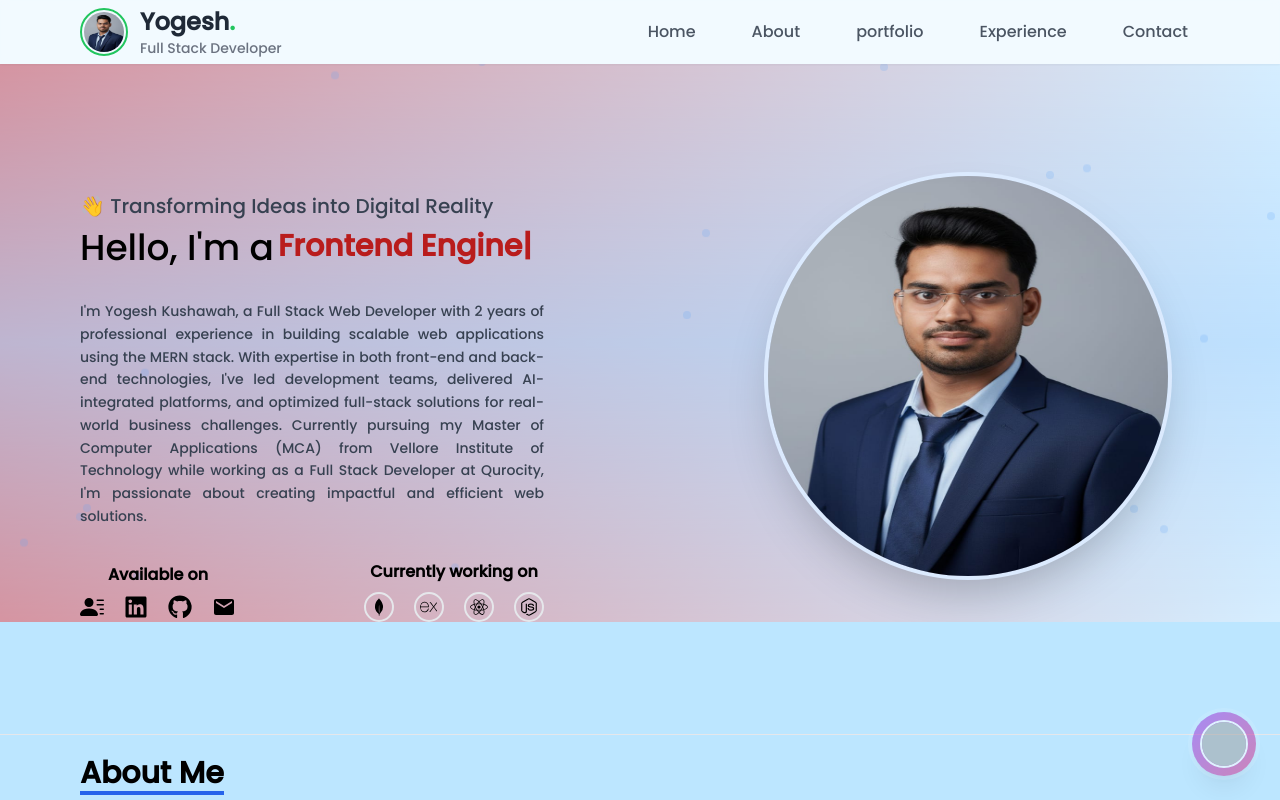
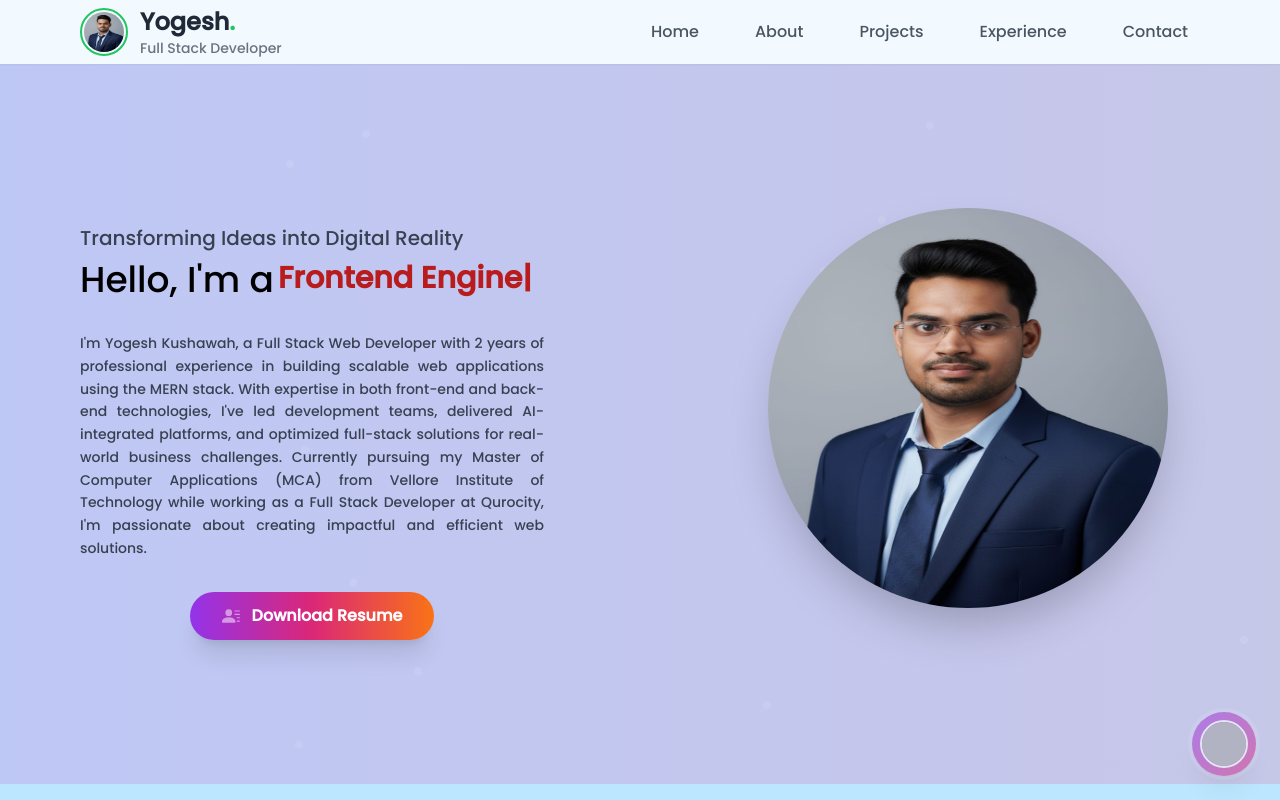
Before and after one commit to yogeshmasaistudent/yogeshmasaistudent.github.io, a React (Vite) app: page / in a window 1280 px wide. Shown: the top 800 px of the page. Built offline with nearby package versions, Linux system fonts and the light colour scheme; grey boxes are pictures that could not be loaded.

Commit message:
changes done

```diff
--- a/src/components/Contact.jsx
+++ b/src/components/Contact.jsx
@@ -39,7 +39,7 @@ function Contact() {
 
 
   return (
-    <div name="Contact" className="min-h-screen w-full bg-gradient-to-br from-slate-50 via-blue-50 to-indigo-50 py-8 sm:py-16 px-4">
+    <div name="Contact" className="min-h-screen w-full to-indigo-50 py-8 sm:py-16 px-4">
       <div className="max-w-6xl mx-auto">
         {/* Header */}
         <div className="text-center mb-8 sm:mb-12">
--- a/src/components/Footer.jsx
+++ b/src/components/Footer.jsx
@@ -5,7 +5,8 @@ function Footer() {
   return (
     <>
       <hr />
-      <footer className="py-12">
+      <footer className="py-12 bg-gradient-to-t from-blue-200 to-purple-200 text-gray-800">
+
         <div className="max-w-screen-2xl container mx-auto px-4 md:px-20">
           <div className=" flex flex-col items-center justify-center">
             <div className="flex space-x-4">
--- a/src/components/Home.jsx
+++ b/src/components/Home.jsx
@@ -1,9 +1,6 @@
 import React, { useEffect, useState } from "react";
 import pic from "../assets/photo.jpg";
 import { BsFillPersonLinesFill } from "react-icons/bs";
-import { MdEmail } from "react-icons/md";
-import { FaLinkedin, FaGithub, FaReact, FaNodeJs } from "react-icons/fa";
-import { SiMongodb, SiExpress } from "react-icons/si";
 import { ReactTyped } from "react-typed";
 import ChateBot from "./ChateBot/ChateBot";
 
@@ -15,52 +12,47 @@ function Home() {
     setIsVisible(true);
   }, []);
 
-  // Voice greeting function
+  const resumeUrl = "/resume.pdf";
+
   const speakGreeting = () => {
     if ("speechSynthesis" in window && !isMuted) {
       const synth = window.speechSynthesis;
       const utterance = new SpeechSynthesisUtterance(
         "Hi! I'm Yogesh's virtual assistant. Ask me anything about his skills, projects, or work experience!"
       );
-
       const voices = synth.getVoices();
       const voice = voices.find((voice) => voice.lang === "en-US");
-      if (voice) {
-        utterance.voice = voice;
-      }
-
+      if (voice) utterance.voice = voice;
       utterance.pitch = 1;
       utterance.rate = 1;
       utterance.volume = 1;
-
       synth.speak(utterance);
     }
   };
 
   useEffect(() => {
-    if (!("speechSynthesis" in window)) {
-      console.warn("Web Speech API is not supported in this browser.");
-      return;
-    }
-
+    if (!("speechSynthesis" in window)) return;
     const handleUserInteraction = () => {
-      if (!isMuted) {
-        speakGreeting();
-      }
+      if (!isMuted) speakGreeting();
       window.removeEventListener("click", handleUserInteraction);
     };
-
     window.addEventListener("click", handleUserInteraction);
-
-    return () => {
-      window.removeEventListener("click", handleUserInteraction);
-    };
+    return () => window.removeEventListener("click", handleUserInteraction);
   }, [isMuted]);
 
-  const toggleMute = () => {
-    setIsMuted((prev) => !prev);
-    if (isMuted) {
-      speakGreeting();
+  const handleResumeClick = () => {
+    try {
+      window.open(resumeUrl, "_blank", "noopener,noreferrer");
+    } catch {}
+    try {
+      const a = document.createElement("a");
+      a.href = resumeUrl;
+      a.download = "Yogesh_Kushawah_Resume.pdf";
+      document.body.appendChild(a);
+      a.click();
+      document.body.removeChild(a);
+    } catch (err) {
+      console.error("Download failed", err);
     }
   };
 
@@ -68,58 +60,38 @@ function Home() {
     <>
       <div
         name="Home"
-        className="max-w-screen-2xl container mx-auto px-4 md:px-20 my-28 relative overflow-hidden mt-16"
+        className="relative max-w-screen-2xl container mx-auto px-4 md:px-20 my-28 mt-16 overflow-hidden min-h-[90vh] py-16"
       >
-        {/* Animated background gradients */}
-        <div className="absolute inset-0 bg-gradient-to-r from-red-500 to-blue-50 opacity-50">
-          <div className="absolute inset-0 animate-pulse bg-gradient-to-b from-transparent via-blue-300 to-transparent opacity-200"></div>
-        </div>
+        {/* Animated gradient background for hero */}
+        <div className="absolute inset-0 -z-10 bg-gradient-to-r from-purple-500 via-pink-500 to-orange-400 animate-gradientFlow opacity-20"></div>
 
-        {/* Floating particles effect */}
-        <div className="absolute inset-0 overflow-hidden">
-          {[...Array(20)].map((_, i) => (
+        {/* Floating soft particles */}
+        <div className="absolute inset-0 overflow-hidden pointer-events-none">
+          {[...Array(15)].map((_, i) => (
             <div
               key={i}
-              className="absolute h-2 w-2 bg-blue-400 rounded-full opacity-20 animate-float"
+              className="absolute h-2 w-2 bg-white rounded-full opacity-10 animate-float"
               style={{
                 left: `${Math.random() * 100}%`,
                 top: `${Math.random() * 100}%`,
-                animationDelay: `${Math.random() * 5}s`,
-                animationDuration: `${10 + Math.random() * 5}s`,
+                animationDelay: `${Math.random() * 6}s`,
+                animationDuration: `${8 + Math.random() * 6}s`,
               }}
             ></div>
           ))}
         </div>
 
-        {/* Visual Greeting with fade-in animation */}
-        <div
-          className={`text-center mb-8 transition-opacity duration-1000 ${isVisible ? "opacity-100" : "opacity-0"
-            }`}
-        >
-          {/* <p className="text-lg text-red-900 hover:text-gray-800 duration-100">
-            👋 Hi, welcome to Yogesh WebSite.
-          </p> */}
-          {!("speechSynthesis" in window) && (
-            <p className="text-sm text-red-500">
-              (Voice greeting not supported in this browser.)
-            </p>
-          )}
-
-        </div>
-
         <div className="flex flex-col md:flex-row relative z-10">
           <div
-            className={`md:w-1/2 mt-12 md:mt-24 space-y-2 order-2 md:order-1 transition-all duration-1000 ${isVisible
-              ? "translate-x-0 opacity-100"
-              : "-translate-x-full opacity-0"
-              }`}
+            className={`md:w-1/2 mt-12 md:mt-24 space-y-2 order-2 md:order-1 transition-all duration-1000 ${
+              isVisible ? "translate-x-0 opacity-100" : "-translate-x-full opacity-0"
+            }`}
           >
             <span className="text-xl text-gray-700 font-medium">
-              👋 Transforming Ideas into Digital Reality
+              Transforming Ideas into Digital Reality
             </span>
             <div className="flex space-x-1 text-2xl md:text-4xl">
               <h1>Hello, I'm a </h1>
-
               <ReactTyped
                 className="text-red-700 font-bold text-xl sm:text-2xl md:text-3xl"
                 strings={[
@@ -134,24 +106,6 @@ function Home() {
                 backSpeed={50}
                 loop={true}
               />
-
-              {/* <ReactTyped
-  className="text-red-700 font-bold text-xl sm:text-2xl md:text-3xl whitespace-nowrap overflow-hidden"
-  strings={[
-    "Software Engineer",
-    "MERN Developer",
-    "Frontend Engineer",
-    "Backend Engineer",
-    "Full Stack Dev",
-    "AI Enthusiast",
-    ,
-  ]}
-  typeSpeed={40}
-  backSpeed={50}
-  loop={true}
-/> */}
-
-
             </div>
             <br />
             <p className="text-sm md:text-md text-justify text-gray-700 leading-relaxed hover:text-gray-900 transition-colors duration-300">
@@ -160,67 +114,75 @@ function Home() {
               Currently pursuing my Master of Computer Applications (MCA) from Vellore Institute of Technology while working as a Full Stack Developer at Qurocity, I'm passionate about creating impactful and efficient web solutions.
             </p>
             <br />
-            <div className="flex flex-col items-center md:flex-row justify-between space-y-6 md:space-y-0">
-              <div className="space-y-2">
-                <h1 className="font-bold text-center">Available on</h1>
-                <ul className="flex space-x-5">
-                  {[
-                    { Icon: BsFillPersonLinesFill, href: "/resume.pdf" },
-                    {
-                      Icon: FaLinkedin,
-                      href: "https://www.linkedin.com/in/yogeshkushawah/",
-                    },
-                    { Icon: FaGithub, href: "https://github.com/yogeshmasaistudent" },
-                    {
-                      Icon: MdEmail,
-                      href: "https://mail.google.com/mail/?view=cm&to=kushawahyogesh93@gmail.com",
-                    },
-                  ].map(({ Icon, href }, index) => (
-                    <li
-                      key={index}
-                      className="transform hover:scale-125 transition-transform duration-300"
-                    >
-                      <a href={href} target="_blank" rel="noopener noreferrer">
-                        <Icon className="text-2xl cursor-pointer hover:text-blue-600" />
-                      </a>
-                    </li>
-                  ))}
-                </ul>
-              </div>
-              <div className="space-y-2">
-                <h1 className="font-bold text-center">Currently working on</h1>
-                <div className="flex space-x-5">
-                  {[SiMongodb, SiExpress, FaReact, FaNodeJs].map(
-                    (Icon, index) => (
-                      <Icon
-                        key={index}
-                        className="text-2xl md:text-3xl transform hover:scale-125 transition-all duration-300 hover:text-blue-600 rounded-full border-[2px] cursor-pointer hover:border-blue-600 p-1"
-                      />
-                    )
-                  )}
-                </div>
-              </div>
+            <div className="flex justify-center">
+              <button
+                onClick={handleResumeClick}
+                className="group relative inline-flex items-center gap-3 px-8 py-3 rounded-full font-semibold shadow-xl transform transition-all duration-300
+                           bg-gradient-to-r from-purple-600 via-pink-600 to-orange-500 text-white hover:scale-110 hover:shadow-2xl focus:outline-none focus:ring-0"
+                aria-label="Download and open resume"
+              >
+                <BsFillPersonLinesFill className="text-lg animate-pulse" />
+                <span className="whitespace-nowrap">Download Resume</span>
+
+                {/* Shine animation on hover */}
+                <span
+                  aria-hidden
+                  className="absolute inset-0 rounded-full bg-gradient-to-r from-white/20 to-transparent opacity-0 group-hover:opacity-100 blur-lg transition-opacity duration-700"
+                ></span>
+              </button>
             </div>
           </div>
+
           <div
-            className={`md:w-1/2 md:ml-48 md:mt-20 mt-8 order-1 transition-all duration-1000 ${isVisible
-              ? "translate-x-0 opacity-100"
-              : "translate-x-full opacity-0"
-              }`}
+            className={`md:w-1/2 md:ml-48 md:mt-20 mt-8 order-1 transition-all duration-1000 ${
+              isVisible ? "translate-x-0 opacity-100" : "translate-x-full opacity-0"
+            }`}
           >
             <div className="flex justify-center items-center">
               <img
                 src={pic}
-                className="rounded-full w-64 h-64 md:w-[400px] md:h-[400px] transform hover:scale-105 transition-all duration-500 shadow-2xl hover:shadow-3xl ring-4 ring-blue-100 hover:ring-blue-300"
-                alt="Vivek's Profile"
+                className="rounded-full w-64 h-64 md:w-[400px] md:h-[400px] transform hover:scale-105 transition-all duration-500 shadow-2xl"
+                alt="Yogesh's Profile"
               />
             </div>
-
           </div>
         </div>
+
         <ChateBot />
       </div>
-      <hr />
+
+      {/* Gradient animation & particles CSS */}
+      <style jsx>{`
+        @keyframes gradientFlow {
+          0% {
+            background-position: 0% 50%;
+          }
+          50% {
+            background-position: 100% 50%;
+          }
+          100% {
+            background-position: 0% 50%;
+          }
+        }
+        .animate-gradientFlow {
+          background-size: 300% 300%;
+          animation: gradientFlow 10s ease infinite;
+        }
+        @keyframes float {
+          0% {
+            transform: translateY(0);
+          }
+          50% {
+            transform: translateY(-10px);
+          }
+          100% {
+            transform: translateY(0);
+          }
+        }
+        .animate-float {
+          animation: float 8s ease-in-out infinite;
+        }
+      `}</style>
     </>
   );
 }
--- a/src/components/Navbar.jsx
+++ b/src/components/Navbar.jsx
@@ -12,7 +12,7 @@ function Navbar() {
   const navItems = [
     { id: 1, text: "Home" },
     { id: 2, text: "About" },
-    { id: 3, text: "portfolio" },
+    { id: 3, text: "Projects" },
     { id: 4, text: "Experience" },
     { id: 5, text: "Contact" },
   ];
--- a/src/components/Portfolios.jsx
+++ b/src/components/Portfolios.jsx
@@ -6,10 +6,8 @@ import Yogasana from "../assets/portfolio/Yogasana.png";
 import PetVet from "../assets/portfolio/petVerce.png";
 import RentEasy from "../assets/portfolio/RentEasy.png";
 
-
 const Portfolios = () => {
   const [activeTab, setActiveTab] = useState("all");
-
 
   // Professional Projects (Company Work)
   const professionalProjects = [
@@ -18,7 +16,8 @@ const Portfolios = () => {
       name: "Qurocity AI Platform",
       category: "professional",
       type: "🏢 Company Project",
-      description: "AI-powered educational platform developed at Qurocity. Leading full-stack development using MERN stack with OpenAI API integration.",
+      description:
+        "AI-powered educational platform developed at Qurocity. Leading full-stack development using MERN stack with OpenAI API integration.",
       tech: "React.js, Node.js, MongoDB, OpenAI API, Express.js",
       demoLink: "https://qurocity.ai/",
       codeLink: null, // Private company code
@@ -30,7 +29,8 @@ const Portfolios = () => {
       name: "VerbiQ AI",
       category: "professional",
       type: "🏢 Company Project",
-      description: "Language-specific job opportunities platform offering roles in French, British English, and other linguistic specializations.",
+      description:
+        "Language-specific job opportunities platform offering roles in French, British English, and other linguistic specializations.",
       tech: "React.js, Node.js, RESTful APIs, MongoDB",
       demoLink: "https://verbiq.ai/",
       codeLink: null, // Private company code
@@ -42,15 +42,15 @@ const Portfolios = () => {
       name: "Kitchen Kingdom AI",
       category: "professional",
       type: "💼 Featured Project",
-      description: "AI-powered recipe generation platform delivering personalized dishes using OpenAI API integration with responsive UI built using React.js and Chakra UI.",
+      description:
+        "AI-powered recipe generation platform delivering personalized dishes using OpenAI API integration with responsive UI built using React.js and Chakra UI.",
       tech: "React.js, OpenAI API, Chakra UI, Node.js",
       demoLink: "https://kitchen-kingdom-ai.vercel.app",
-      codeLink: "https://github.com/yogeshmasaist/Kitchen-Kingdom-AI",
+      codeLink: "https://github.com/yogeshmasaistudent/Kitchen-Kingdom-AI",
       badge: "AI Powered",
       gradient: "from-orange-600 to-red-600",
-    }
+    },
   ];
-
 
   // Personal/Learning Projects
   const personalProjects = [
@@ -60,7 +60,8 @@ const Portfolios = () => {
       category: "personal",
       type: "🚀 Full Stack",
       src: Yogasana,
-      description: "Yogasana Tracker designed for tracking & sharing yogasana with community groups. Built with Firebase for real-time data sync.",
+      description:
+        "Yogasana Tracker designed for tracking & sharing yogasana with community groups. Built with Firebase for real-time data sync.",
       tech: "React.js, Firebase, Google API, Real-time Database",
       demoLink: "https://cerulean-concha-368de4.netlify.app/",
       codeLink: "https://github.com/yogeshmasaistudent/Yogasana_Tracker",
@@ -73,7 +74,8 @@ const Portfolios = () => {
       category: "personal",
       type: "🚀 Full Stack",
       src: PetVet,
-      description: "PetVerse is a simple and fun pet care management app that helps pet owners stay organized with appointment scheduling and health tracking.",
+      description:
+        "PetVerse is a simple and fun pet care management app that helps pet owners stay organized with appointment scheduling and health tracking.",
       tech: "React.js, Node.js, MongoDB, Express.js",
       demoLink: "https://candid-mandazi-949e6c.netlify.app/",
       codeLink: "https://github.com/yogeshmasaistudent/zoocoAssignment",
@@ -86,18 +88,23 @@ const Portfolios = () => {
       category: "personal",
       type: "🚀 Full Stack",
       src: RentEasy,
-      description: "Smart Tenant-Landlord Platform with AI-Powered assistance for seamless property management and appointment scheduling.",
+      description:
+        "Smart Tenant-Landlord Platform with AI-Powered assistance for seamless property management and appointment scheduling.",
       tech: "React.js, MongoDB, Firebase, AI Integration",
       demoLink: "https://renteasy-appointment.netlify.app/",
       codeLink: "https://github.com/yogeshmasaistudent/Tenant-Landlord-master",
       badge: "AI Features",
       gradient: "from-teal-500 to-green-600",
-    }
+    },
   ];
-
 
   const allProjects = [...professionalProjects, ...personalProjects];
 
+  // Use the first project's gradient as the shared gradient for all UI elements in project cards
+  const defaultGradient =
+    allProjects && allProjects.length > 0
+      ? allProjects[0].gradient
+      : "from-purple-600 to-pink-600";
 
   const filteredProjects =
     activeTab === "all"
@@ -106,9 +113,8 @@ const Portfolios = () => {
       ? professionalProjects
       : personalProjects;
 
-
   return (
-    <div name="portfolio" className="min-h-screen bg-gradient-to-br from-slate-50 via-blue-50 to-indigo-50 py-8 sm:py-16 px-4">
+    <div name="Projects" className="min-h-screen  py-8 sm:py-16 px-4">
       <div className="max-w-7xl mx-auto">
         {/* Header */}
         <div className="text-center mb-8 sm:mb-12">
@@ -122,14 +128,13 @@ const Portfolios = () => {
           </div>
         </div>
 
-
         {/* Filter Tabs - Responsive Wrap */}
         <div className="flex flex-wrap justify-center gap-2 sm:gap-4 mb-8 sm:mb-12 px-2">
           <button
             onClick={() => setActiveTab("all")}
             className={`px-4 sm:px-6 py-2 sm:py-3 rounded-lg font-semibold text-sm sm:text-base transition-all duration-300 whitespace-nowrap ${
               activeTab === "all"
-                ? "bg-gradient-to-r from-purple-600 to-pink-600 text-white shadow-lg scale-105"
+                ? `bg-gradient-to-r ${defaultGradient} text-white shadow-lg scale-105`
                 : "bg-white text-gray-700 hover:shadow-md"
             }`}
           >
@@ -140,7 +145,7 @@ const Portfolios = () => {
             onClick={() => setActiveTab("professional")}
             className={`px-4 sm:px-6 py-2 sm:py-3 rounded-lg font-semibold text-sm sm:text-base transition-all duration-300 whitespace-nowrap ${
               activeTab === "professional"
-                ? "bg-gradient-to-r from-purple-600 to-pink-600 text-white shadow-lg scale-105"
+                ? `bg-gradient-to-r ${defaultGradient} text-white shadow-lg scale-105`
                 : "bg-white text-gray-700 hover:shadow-md"
             }`}
           >
@@ -151,7 +156,7 @@ const Portfolios = () => {
             onClick={() => setActiveTab("personal")}
             className={`px-4 sm:px-6 py-2 sm:py-3 rounded-lg font-semibold text-sm sm:text-base transition-all duration-300 whitespace-nowrap ${
               activeTab === "personal"
-                ? "bg-gradient-to-r from-purple-600 to-pink-600 text-white shadow-lg scale-105"
+                ? `bg-gradient-to-r ${defaultGradient} text-white shadow-lg scale-105`
                 : "bg-white text-gray-700 hover:shadow-md"
             }`}
           >
@@ -159,7 +164,6 @@ const Portfolios = () => {
             <span className="sm:hidden">Personal ({personalProjects.length})</span>
           </button>
         </div>
-
 
         {/* Projects Grid */}
         <div className="grid grid-cols-1 sm:grid-cols-2 lg:grid-cols-3 gap-6 sm:gap-8">
@@ -169,8 +173,7 @@ const Portfolios = () => {
               className="group relative bg-white rounded-2xl shadow-lg hover:shadow-2xl transition-all duration-500 transform hover:-translate-y-2 overflow-hidden"
             >
               {/* Gradient Top Bar */}
-              <div className={`h-2 bg-gradient-to-r ${project.gradient}`}></div>
-
+              <div className={`h-2 bg-gradient-to-r ${defaultGradient}`}></div>
 
               {/* Project Image (if available) */}
               {project.src && (
@@ -184,46 +187,31 @@ const Portfolios = () => {
                 </div>
               )}
 
-
               {/* Content */}
               <div className="p-4 sm:p-6">
                 {/* Badge & Type */}
                 <div className="flex items-center justify-between mb-3 gap-2">
-                  <span className="text-xs font-semibold text-gray-500 truncate">
-                    {project.type}
-                  </span>
+                  <span className="text-xs font-semibold text-gray-500 truncate">{project.type}</span>
                   <span
-                    className={`text-xs bg-gradient-to-r ${project.gradient} text-white px-2 sm:px-3 py-1 rounded-full font-semibold whitespace-nowrap flex-shrink-0`}
+                    className={`text-xs bg-gradient-to-r ${defaultGradient} text-white px-2 sm:px-3 py-1 rounded-full font-semibold whitespace-nowrap flex-shrink-0`}
                   >
                     {project.badge}
                   </span>
                 </div>
 
-
                 {/* Title */}
-                <h2
-                  className={`text-lg sm:text-xl font-bold bg-gradient-to-r ${project.gradient} bg-clip-text text-transparent mb-3`}
-                >
+                <h2 className={`text-lg sm:text-xl font-bold bg-gradient-to-r ${defaultGradient} bg-clip-text text-transparent mb-3`}>
                   {project.name}
                 </h2>
 
-
                 {/* Description */}
-                <p className="text-gray-600 text-sm mb-4 line-clamp-3">
-                  {project.description}
-                </p>
-
+                <p className="text-gray-600 text-sm mb-4 line-clamp-3">{project.description}</p>
 
                 {/* Tech Stack */}
                 <div className="mb-4">
-                  <p className="text-xs font-semibold text-gray-500 uppercase tracking-wide mb-2">
-                    Tech Stack
-                  </p>
-                  <p className="text-xs text-gray-600 leading-relaxed">
-                    {project.tech}
-                  </p>
+                  <p className="text-xs font-semibold text-gray-500 uppercase tracking-wide mb-2">Tech Stack</p>
+                  <p className="text-xs text-gray-600 leading-relaxed">{project.tech}</p>
                 </div>
-
 
                 {/* Buttons */}
                 <div className="flex flex-col sm:flex-row gap-2 sm:gap-3">
@@ -231,7 +219,7 @@ const Portfolios = () => {
                     href={project.demoLink}
                     target="_blank"
                     rel="noopener noreferrer"
-                    className={`flex-1 bg-gradient-to-r ${project.gradient} text-white text-center py-2 px-4 rounded-lg font-medium text-sm hover:shadow-lg transition-all duration-300 hover:scale-105`}
+                    className={`flex-1 bg-gradient-to-r ${defaultGradient} text-white text-center py-2 px-4 rounded-lg font-medium text-sm hover:shadow-lg transition-all duration-300 hover:scale-105`}
                   >
                     Live Demo
                   </a>
@@ -253,10 +241,9 @@ const Portfolios = () => {
                 </div>
               </div>
 
-
               {/* Hover Glow Effect */}
               <div
-                className={`absolute -bottom-20 -right-20 w-40 h-40 bg-gradient-to-br ${project.gradient} rounded-full blur-3xl opacity-0 group-hover:opacity-20 transition-opacity duration-500`}
+                className={`absolute -bottom-20 -right-20 w-40 h-40 bg-gradient-to-br ${defaultGradient} rounded-full blur-3xl opacity-0 group-hover:opacity-20 transition-opacity duration-500`}
               ></div>
             </div>
           ))}
@@ -266,5 +253,4 @@ const Portfolios = () => {
   );
 };
 
-
 export default Portfolios;
--- a/src/index.css
+++ b/src/index.css
@@ -6,4 +6,6 @@
 body {
   font-family: "Poppins", sans-serif;
  background-color: #BCE6ff;
+  /* background-color: #7ea4bd; */
+
 }
```
Also changed, not shown: src/components/About.jsx (+4 -4 lines), src/components/Experience.jsx (+22 -40 lines), 1 other file (tests, documents, lock files or other folders).
